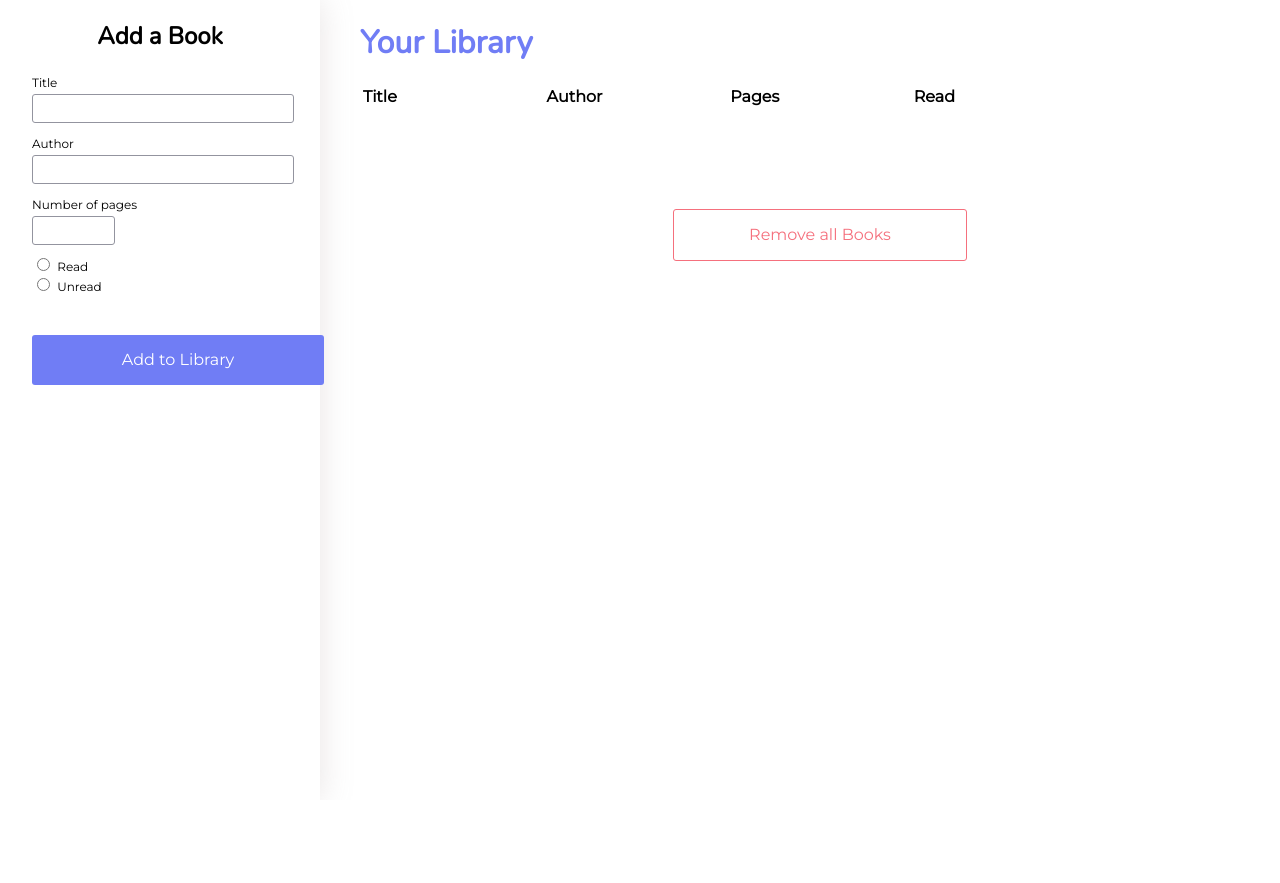
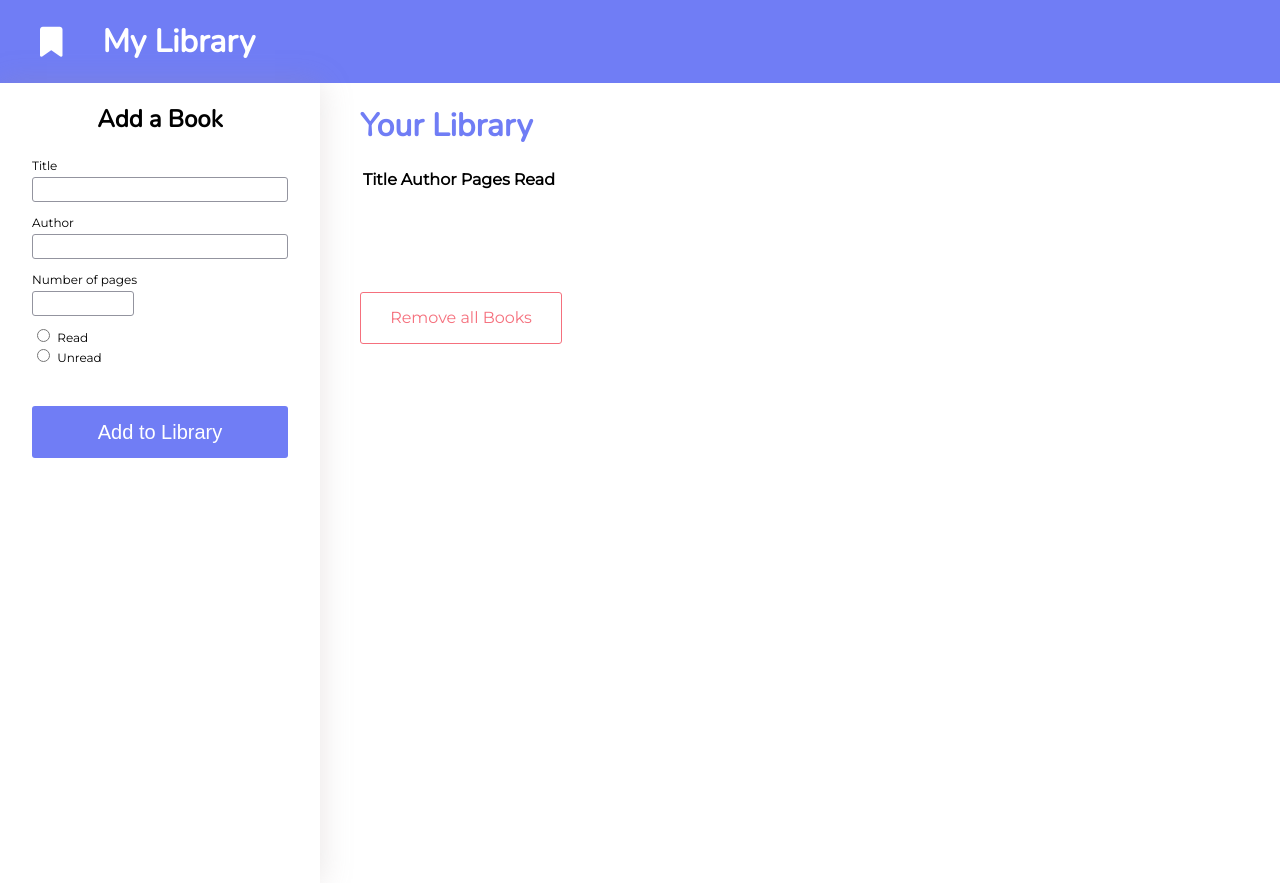
Before and after one commit to alinaalbrecht/library-app, a plain HTML site: page index.html in a window 1280 px wide. Before the commit the page ends 800 px from the top, so only its background shows below. Drawn offline with nearby package versions, Linux system fonts and the light colour scheme.

Commit message:
start of refactoring, no js validation yet

```diff
--- a/index.html
+++ b/index.html
@@ -1,33 +1,71 @@
 <!DOCTYPE html>
 <html>
   <head>
-        <link rel="stylesheet" type="text/css" href="style.css">
-        <link rel="preconnect" href="https://fonts.gstatic.com">
-        <link rel="preconnect" href="https://fonts.gstatic.com">
-        <link href="https://fonts.googleapis.com/css2?family=Montserrat&family=Nunito&display=swap" rel="stylesheet">
+    <link rel="stylesheet" type="text/css" href="style.css" />
+    <link rel="preconnect" href="https://fonts.gstatic.com" />
+    <link rel="preconnect" href="https://fonts.gstatic.com" />
+    <link
+      href="https://fonts.googleapis.com/css2?family=Montserrat&family=Nunito&display=swap"
+      rel="stylesheet"
+    />
+    <script
+      src="https://kit.fontawesome.com/fbca59621b.js"
+      crossorigin="anonymous"
+    ></script>
+    <script type="text/javascript" src="script.js" defer></script>
     <title>Library App</title>
-        <meta charset="UTF-8"/>
+    <meta charset="UTF-8" />
   </head>
   <body>
-        <div class="sidebar">
-            <h2>Add a Book</h2>
-            <form action="">
-                <label for="title">Title</label><br>
-                <input class="input-field" type="text" id="title" name="title"><br>
+    <div class="library-app">
+      <div class="library-app__header-banner">
+        <i
+          class="fas fa-bookmark header-banner__bookmark-icon"
+          style="font-size: 30px"
+        ></i>
+        <h1 class="header-banner__title">My Library</h1>
+      </div>
 
-                <label for="author">Author</label><br>
-                <input class="input-field" type="text" id="author" name="author"><br>
+      <div class="library-app__sidebar">
+        <h2 class="sidebar__title">Add a Book</h2>
+        <form class="sidebar__book-form">
+          <label for="title">Title</label><br />
+          <input
+            class="book-form__input-field"
+            type="text"
+            id="title"
+            name="title"
+            required
+            min="1"
+          /><br />
 
-                <label for="pages">Number of pages</label><br>
-                <input class="input-field number-field" type="number" id="pages" name="author"><br>
+          <label for="author">Author</label><br />
+          <input
+            class="book-form__input-field"
+            type="text"
+            id="author"
+            name="author"
+            required
+            min="1"
+          /><br />
 
-                <input type="radio" id="read" name="read" value="read">
-                <label for="read">Read</label><br>
+          <label for="pages">Number of pages</label><br />
+          <input
+            class="book-form__input-field book-form__number-field"
+            type="number"
+            id="pages"
+            name="author"
+            required
+            min="1"
+          /><br />
 
-                <input type="radio" id="unread" name="read" value="unread">
-                <label for="unread">Unread</label><br>
+          <input type="radio" id="read" name="read" value="read" />
+          <label for="read">Read</label><br />
 
-                <div class="submit-book">Add to Library</div>
+          <input type="radio" id="unread" name="read" value="unread" />
+          <label for="unread">Unread</label><br />
+
+          <button class="book-form__submit">Add to Library</button>
         </form>
       </div>
       <div class="main">
@@ -41,13 +79,11 @@
             <td class="read">Read</td>
             <td></td>
           </thead>
-                <tbody>
-
-                </tbody>
+          <tbody></tbody>
         </table>
 
         <div class="remove-all">Remove all Books</div>
       </div>
+    </div>
   </body>
-<script type="text/javascript" src="script.js"></script>
 </html>
--- a/script.js
+++ b/script.js
@@ -1,22 +1,22 @@
 let bookList = document.querySelector("tbody");
-let submitBookButton = document.querySelector(".submit-book");
+let submitBookButton = document.querySelector(".book-form__submit");
 submitBookButton.addEventListener("click", createNewBook);
-let inputs = document.querySelectorAll(".input-field");
+let inputs = document.querySelectorAll(".book-form__input-field");
 let removeAllBooks = document.querySelector(".remove-all");
-removeAllBooks.addEventListener("click", clearAll)
+removeAllBooks.addEventListener("click", clearAll);
 
 let read = "&#10003;";
-let unread = "&mdash;"
+let unread = "&mdash;";
 
 let library = [];
 
-class Book{
+class Book {
   constructor(title, author, pages, read) {
-        this.title = title
-        this.author = author
-        this.pages = pages
-        this.read = read
-        this.delete = "&#10007; remove"
+    this.title = title;
+    this.author = author;
+    this.pages = pages;
+    this.read = read;
+    this.delete = "&#10007; remove";
   }
 }
 
@@ -28,8 +28,7 @@ function createNewBook() {
   let readRadio = "";
   if (handleRadio === "read") {
     readRadio = read;
-    }
-    else {
+  } else {
     readRadio = unread;
   }
   let newBook = new Book();
@@ -37,8 +36,8 @@ function createNewBook() {
   newBook.author = authorInput;
   newBook.pages = pagesInput;
   newBook.read = readRadio;
-    inputs.forEach(input => input.value = "");
-    addBookToLibrary(newBook)
+  inputs.forEach((input) => (input.value = ""));
+  addBookToLibrary(newBook);
   return newBook;
 }
 
@@ -58,34 +57,35 @@ function displayLibrary() {
     <td class="read" data-index="${i}">${library[i].read}</td>
     <td class="delete" data-index="${i}">${library[i].delete}</td>
     </tr>`
-        )
+    );
   }
 
   bookList.innerHTML = bookListItems.join("");
   let isRead = document.querySelectorAll(".read");
-    isRead.forEach(icon => icon.addEventListener("click", toggleRead));
+  isRead.forEach((icon) => icon.addEventListener("click", toggleRead));
 
   let deleteButtons = document.querySelectorAll(".delete");
-    deleteButtons.forEach(button => button.addEventListener("click", deleteBook));
-    updateTally()
-    return deleteButtons
+  deleteButtons.forEach((button) =>
+    button.addEventListener("click", deleteBook)
+  );
+  updateTally();
+  return deleteButtons;
 }
 
 function toggleRead(e) {
   let index = e.target.dataset.index;
   if (library[index].read === read) {
-        library[index].read = unread
+    library[index].read = unread;
+  } else {
+    library[index].read = read;
   }
-    else {
-        library[index].read = read
-    }
-    displayLibrary()
+  displayLibrary();
 }
 
 function deleteBook(e) {
   let index = parseInt(e.target.dataset.index);
-    library.splice(index,1);
-    displayLibrary()
+  library.splice(index, 1);
+  displayLibrary();
 }
 
 function updateTally() {
@@ -94,16 +94,15 @@ function updateTally() {
   let total = library.length;
   for (let i = 0; i < library.length; i++) {
     if (library[i].read === read) {
-            totalRead++
+      totalRead++;
     }
   }
   if (total === totalRead) {
-        tally.textContent = "Great job! You have read all the books in your library!";
-    }
-    else if (totalRead === 0) {
+    tally.textContent =
+      "Great job! You have read all the books in your library!";
+  } else if (totalRead === 0) {
     tally.textContent = "You have not read any books in your library";
-    }
-    else {
+  } else {
     tally.textContent = `You have read ${totalRead} of ${total} books`;
   }
 }
--- a/style.css
+++ b/style.css
@@ -1,58 +1,123 @@
+:root {
+  --blue: #707df5;
+  --red: #f5707d;
+  --small-text: 16px;
+  --large-text: 20px;
+  --light-grey: #93949f;
+  /* --dark-grey: */
+}
+
+* {
+  -webkit-box-sizing: border-box;
+  box-sizing: border-box;
+}
+
+*:focus:not(:focus-visible) {
+  outline: none;
+}
+
+*:focus-visible {
+  outline: var(--blue) solid 2px;
+  outline-offset: 2px;
+}
+
+button:focus-visible {
+  outline: #fff dashed 2px;
+  outline-offset: -4px;
+}
+
 body {
-    display: grid;
-    grid-template-columns: 1fr 3fr;
+  /* display: grid;
+    grid-template-columns: 1fr 3fr; */
   height: 100vh;
   overflow-y: hidden;
   font-family: "Montserrat", sans-serif;
   margin: 0;
-    font-size: 16px;
+  font-size: var(--small-text);
 }
 
-h1, h2, h3, h4 {
+h1,
+h2,
+h3,
+h4 {
   font-family: "Nunito", sans-serif;
 }
 
-.sidebar {
-    grid-column: 1/1;
+.library-app {
+  display: flex;
+  flex-direction: row;
+  flex-wrap: wrap;
+}
+
+.library-app__header-banner {
+  background-color: var(--blue);
+  color: #fff;
+  width: 100vw;
+  display: flex;
+  justify-content: flex-start;
+  align-items: center;
+  padding: 20px 0;
+}
+
+.header-banner__bookmark-icon {
+  margin: 0 40px;
+}
+
+.header-banner__title {
+  color: #fff;
+  margin: 0;
+}
+
+.library-app__sidebar {
   background-color: #fff;
   display: flex;
   flex-direction: column;
   align-items: center;
   box-shadow: 0px 1px 30px rgba(162, 149, 149, 0.25);
-    z-index: 1;
+  width: 25%;
+  height: 100vh;
 }
 
-form {
+.sidebar__title {
+}
+
+.sidebar__book-form {
   width: 80%;
 }
 
-.input-field {
+/* form {
+
+} */
+
+.book-form__input-field {
   width: 100%;
-    border: 1px solid #93949F;
+  border: 1px solid var(--light-grey);
   height: 25px;
   border-radius: 3px;
   margin-bottom: 10px;
   margin-top: 3px;
 }
 
-.number-field {
-    width: 30% !important;
+.book-form__number-field {
+  width: 40% !important;
 }
 
 label {
   font-size: 12px;
 }
 
-.submit-book {
+.book-form__submit {
   color: #fff;
   top: 50px;
   margin-top: 40px;
   text-align: center;
-    width: 292px;
-    background-color: #707DF5;
+  width: 100%;
+  background-color: var(--blue);
   line-height: 50px;
   border-radius: 3px;
   cursor: pointer;
+  border: none;
+  font-size: var(--large-text);
 }
 
 .main {
@@ -62,12 +127,12 @@ label {
 }
 
 h1 {
-    color: #707DF5;
+  color: #707df5;
   margin-bottom: 10px;
 }
 
 .tally {
-    color:#93949F;
+  color: #93949f;
 }
 
 table {
@@ -89,15 +154,15 @@ td {
 
 .delete {
   font-size: 14px;
-    color: #93949F;
+  color: #93949f;
   cursor: pointer;
 }
 
 .remove-all {
   text-align: center;
   margin: 100px auto;
-    color: #F5707D;
-    border: 1px solid #F5707D;
+  color: #f5707d;
+  border: 1px solid #f5707d;
   max-width: 292px;
   line-height: 50px;
   border-radius: 3px;
```
Also changed, not shown: 1 other file. Lines whose indentation alone changed are shown as unchanged.
